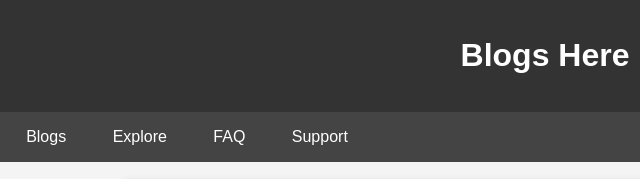
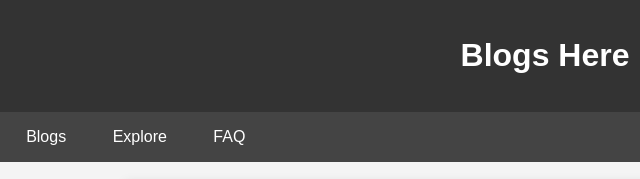
Before and after one commit to K-kibet/Ftball, a plain HTML site: page index.html in a window 1280 px wide. Shown: the top 179 px of the page, 95-735 px from the left. Drawn offline with Linux system fonts and the light colour scheme.

Commit message:
Update index.html

```diff
--- a/index.html
+++ b/index.html
@@ -59,7 +59,6 @@
         <a href="./blogs.html">Blogs</a>
         <a href="index.html">Explore</a>
         <a href="index.html">FAQ</a>
-        <a href="index.html">Support</a>
 
 
     </nav>
```
